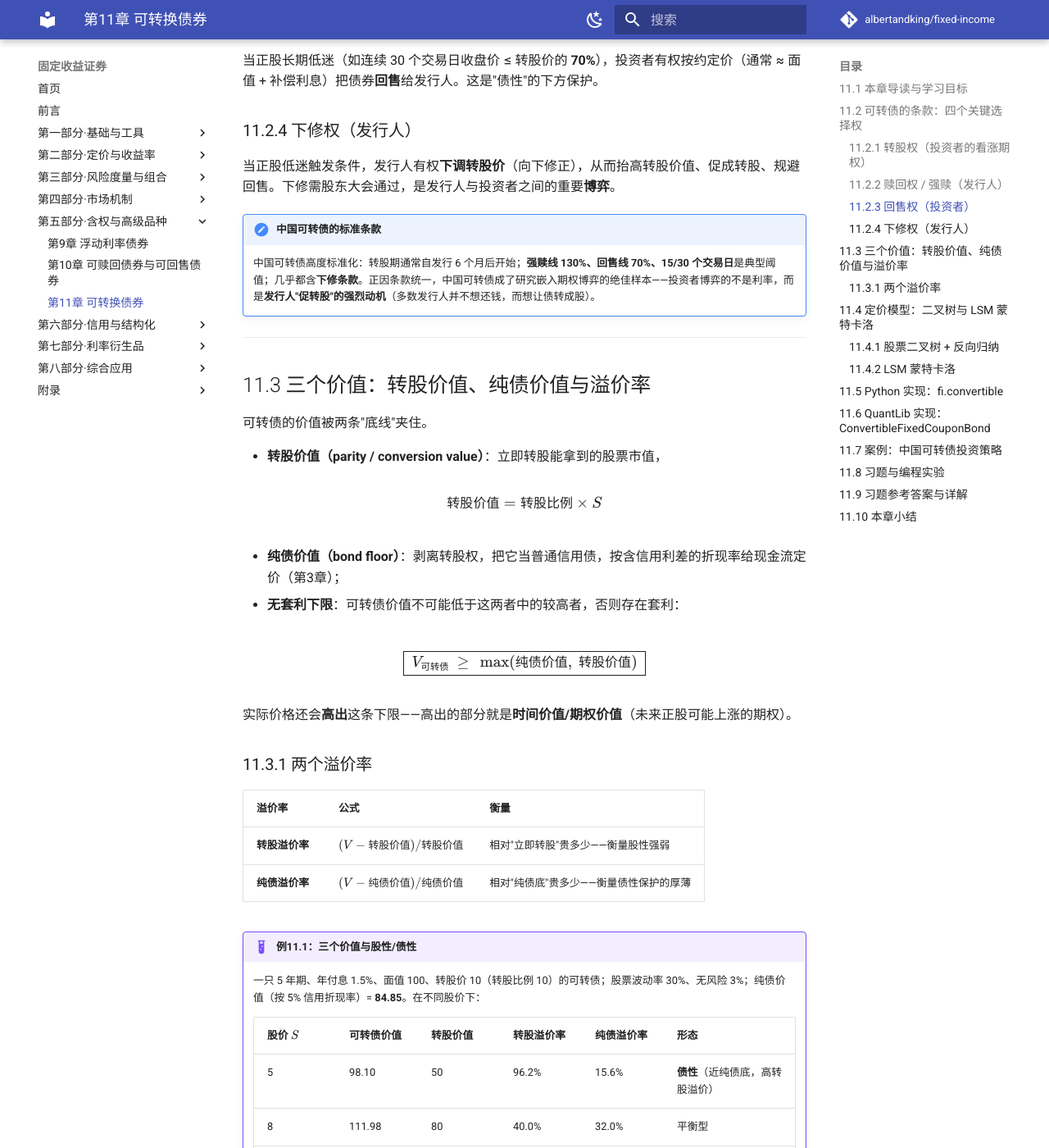
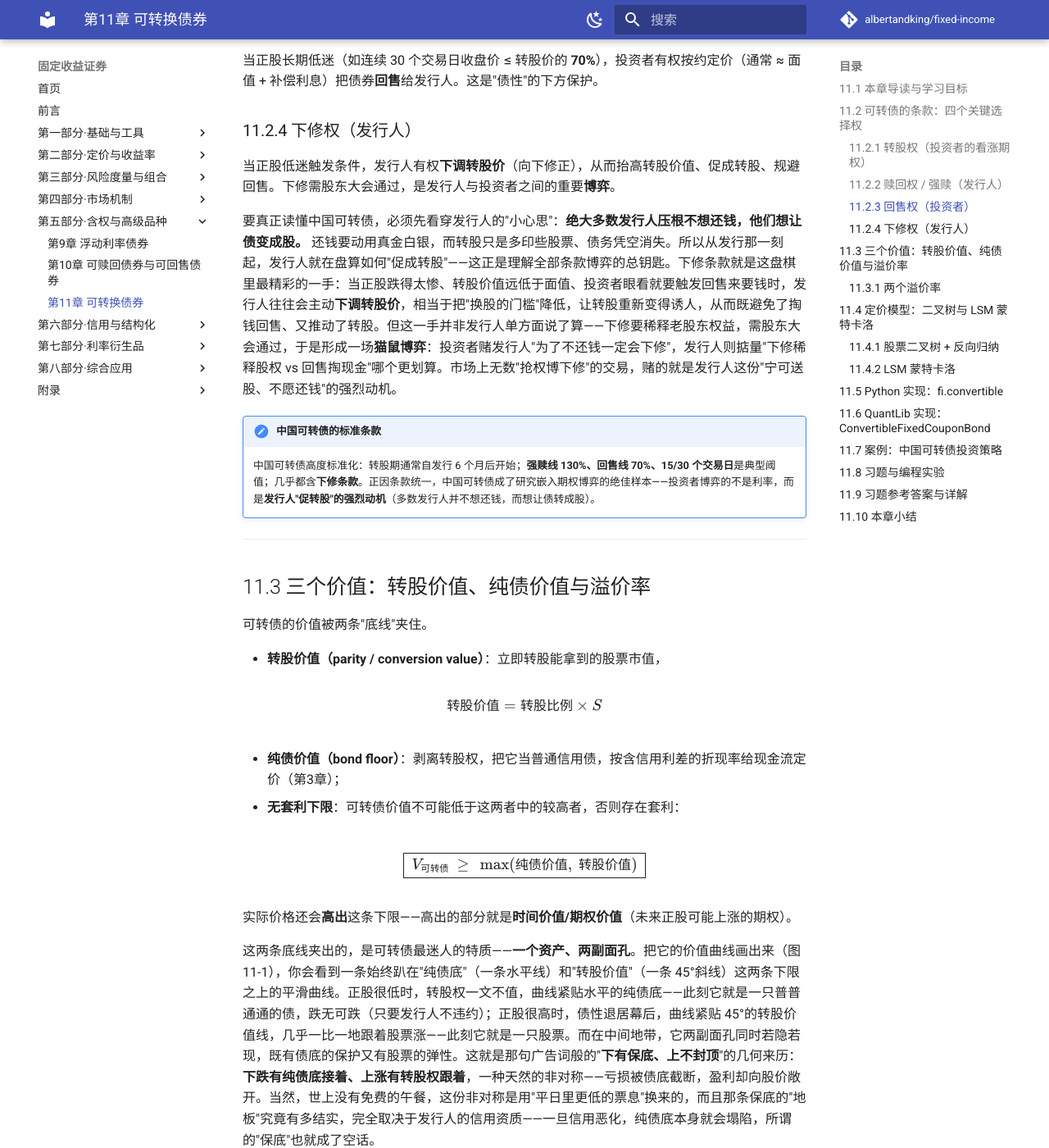
Before and after one commit to albertandking/fixed-income, an MkDocs documentation site: the page built from book/part5/11-convertible-bonds.md, in a window 1280 px wide and 1400 px high, scrolled down 1595 px. Shown: the whole window at 82% size. Built offline with MkDocs 1.6.1 and Material for MkDocs 9.7.7, drawn with Linux system fonts in a browser that asks for light colours; comment, search, counter and statistics services are not loaded.

Commit message:
第11章散文加厚：11.2发行人促转股动机与下修猫鼠博弈、11.3一个资产两副面孔=下有保底上不封顶的几何来历

```diff
--- a/book/part5/11-convertible-bonds.md
+++ b/book/part5/11-convertible-bonds.md
@@ -55,6 +55,8 @@ $$\text{转股比例}=\frac{\text{面值}}{\text{转股价}\ P_c}$$
 
 当正股低迷触发条件，发行人有权**下调转股价**（向下修正），从而抬高转股价值、促成转股、规避回售。下修需股东大会通过，是发行人与投资者之间的重要**博弈**。
 
+要真正读懂中国可转债，必须先看穿发行人的"小心思"：**绝大多数发行人压根不想还钱，他们想让债变成股。** 还钱要动用真金白银，而转股只是多印些股票、债务凭空消失。所以从发行那一刻起，发行人就在盘算如何"促成转股"——这正是理解全部条款博弈的总钥匙。下修条款就是这盘棋里最精彩的一手：当正股跌得太惨、转股价值远低于面值、投资者眼看就要触发回售来要钱时，发行人往往会主动**下调转股价**，相当于把"换股的门槛"降低，让转股重新变得诱人，从而既避免了掏钱回售、又推动了转股。但这一手并非发行人单方面说了算——下修要稀释老股东权益，需股东大会通过，于是形成一场**猫鼠博弈**：投资者赌发行人"为了不还钱一定会下修"，发行人则掂量"下修稀释股权 vs 回售掏现金"哪个更划算。市场上无数"抢权博下修"的交易，赌的就是发行人这份"宁可送股、不愿还钱"的强烈动机。
+
 !!! note "中国可转债的标准条款"
     中国可转债高度标准化：转股期通常自发行 6 个月后开始；**强赎线 130%、回售线 70%、15/30 个交易日**是典型阈值；几乎都含**下修条款**。正因条款统一，中国可转债成了研究嵌入期权博弈的绝佳样本——投资者博弈的不是利率，而是**发行人"促转股"的强烈动机**（多数发行人并不想还钱，而想让债转成股）。
 
@@ -75,6 +77,8 @@ $$\text{转股价值}=\text{转股比例}\times S$$
 $$\boxed{\;V_{\text{可转债}}\ \ge\ \max(\text{纯债价值},\ \text{转股价值})\;}$$
 
 实际价格还会**高出**这条下限——高出的部分就是**时间价值/期权价值**（未来正股可能上涨的期权）。
+
+这两条底线夹出的，是可转债最迷人的特质——**一个资产、两副面孔**。把它的价值曲线画出来（图11-1），你会看到一条始终趴在"纯债底"（一条水平线）和"转股价值"（一条 45°斜线）这两条下限之上的平滑曲线。正股很低时，转股权一文不值，曲线紧贴水平的纯债底——此刻它就是一只普普通通的债，跌无可跌（只要发行人不违约）；正股很高时，债性退居幕后，曲线紧贴 45°的转股价值线，几乎一比一地跟着股票涨——此刻它就是一只股票。而在中间地带，它两副面孔同时若隐若现，既有债底的保护又有股票的弹性。这就是那句广告词般的"**下有保底、上不封顶**"的几何来历：**下跌有纯债底接着、上涨有转股权跟着**，一种天然的非对称——亏损被债底截断，盈利却向股价敞开。当然，世上没有免费的午餐，这份非对称是用"平日里更低的票息"换来的，而且那条保底的"地板"究竟有多结实，完全取决于发行人的信用资质——一旦信用恶化，纯债底本身就会塌陷，所谓的"保底"也就成了空话。
 
 ### 11.3.1 两个溢价率
 
```
